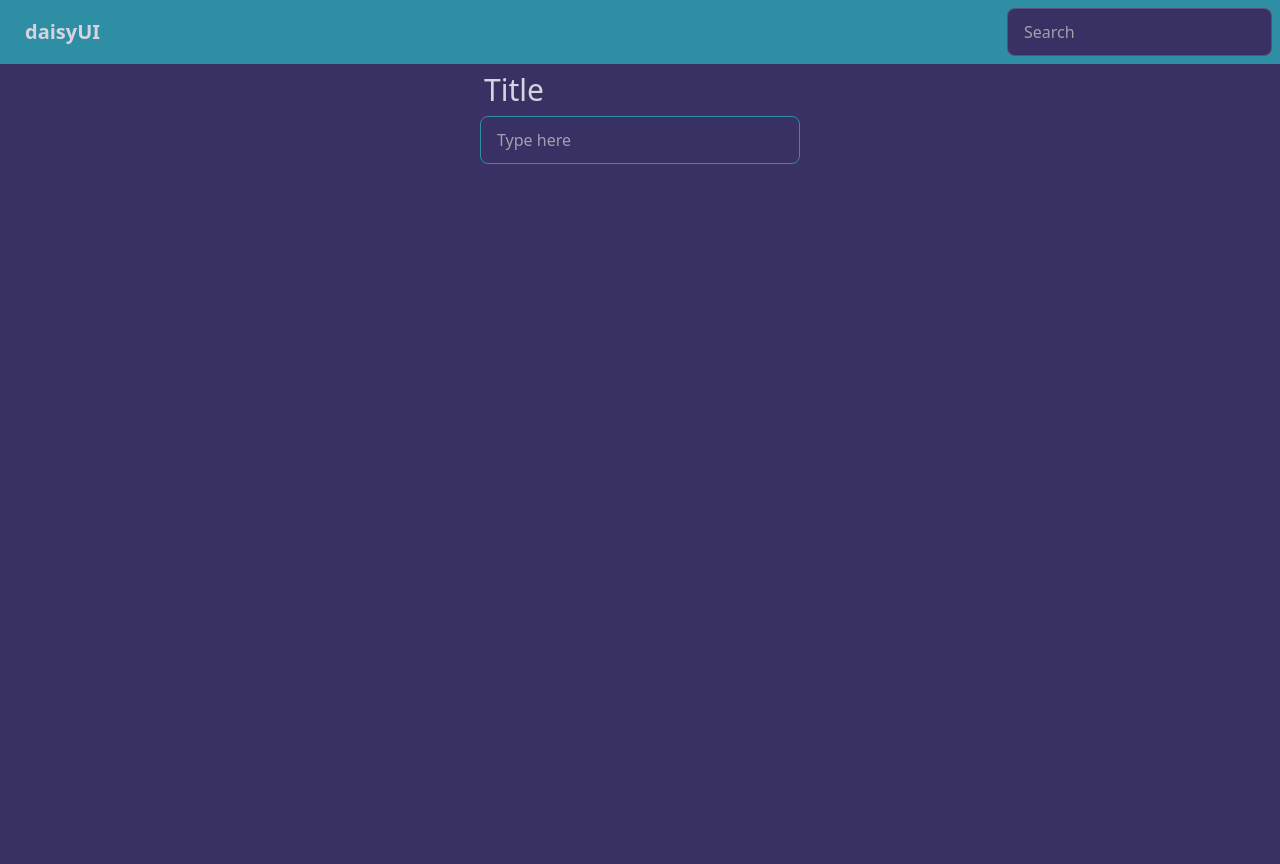
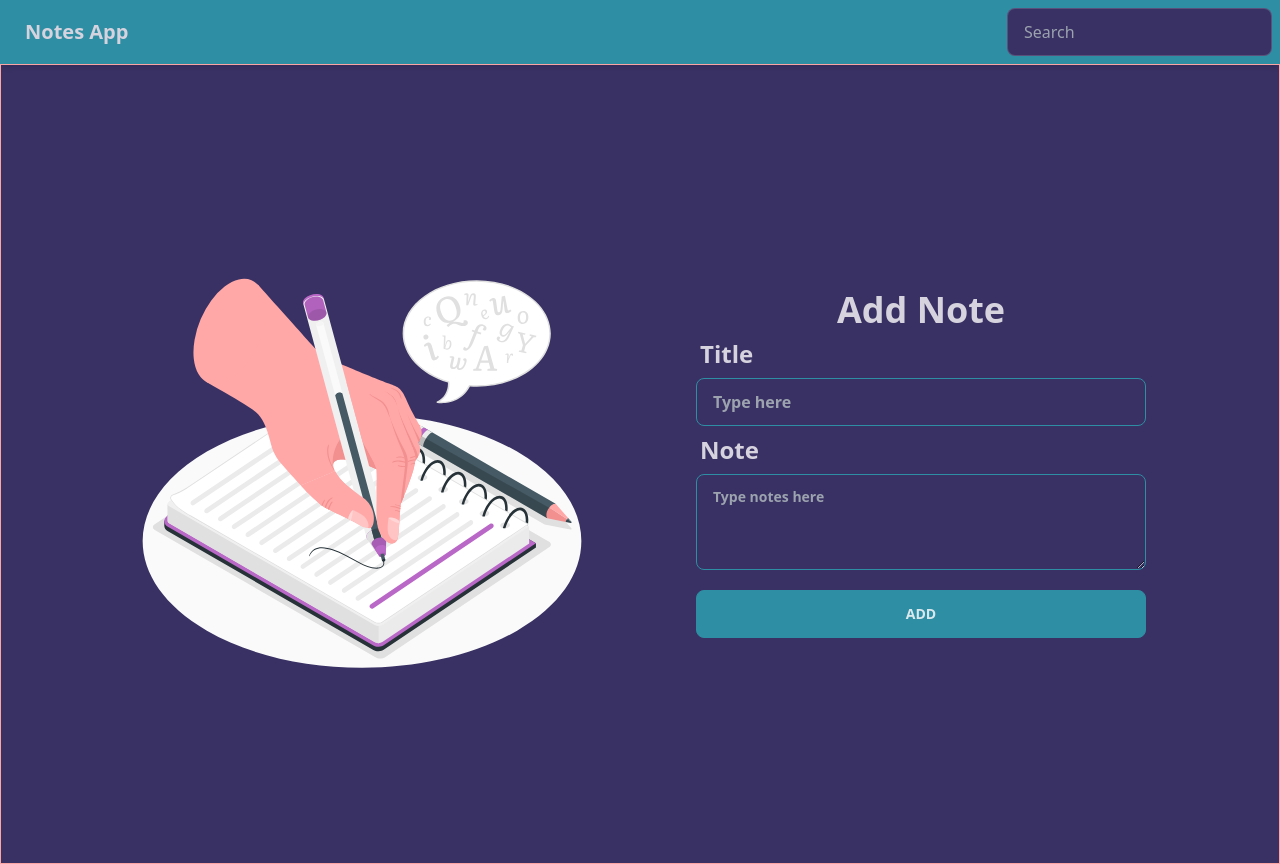
Before and after one commit to RaihanSyahSP/notes-app-submission, a React (Vite) app: page / in a window 1280 px wide. Before the commit the page ends 800 px from the top, so only its background shows below. Built offline with nearby package versions, Linux system fonts and the light colour scheme.

Commit message:
feat: add notes functionality

```diff
--- a/src/components/Navbar.jsx
+++ b/src/components/Navbar.jsx
@@ -6,13 +6,18 @@ const Navbar = () => {
 
     return (
       <nav>
-        <div className="navbar bg-secondary w-full">
+        <div className="navbar bg-secondary w-full shadow-md">
             <div className="flex-1">
-                <a className="btn btn-ghost normal-case text-xl">daisyUI</a>
+                <a className="btn btn-ghost normal-case text-xl">Notes App</a>
             </div>
             <div className="flex-none gap-2">
                 <div className="form-control">
-                    <input type="text" placeholder="Search" className="input input-bordered w-24 md:w-auto" onChange={inputSearchChangeHandler}/>
+                    <input
+                        type="text"
+                        placeholder="Search"
+                        className="input input-bordered w-24 md:w-auto"
+                        onChange={inputSearchChangeHandler}
+                    />
                 </div>
             </div>
         </div>
--- a/src/components/NotesApp.jsx
+++ b/src/components/NotesApp.jsx
@@ -1,12 +1,32 @@
+import { useEffect, useState } from "react"
 import Navbar from "./Navbar"
 import NotesInput from "./NotesInput"
-
+import { getInitialData } from "../utils/data"
 
 const NotesApp = () => {
+
+    const [notes, setNotes] = useState(getInitialData())
+
+    const onAddNotesHandler = ({title, body, createdAt, archived}) => {
+        setNotes(prevState => {
+            return [...prevState, {
+                id: +new Date(),
+                title,
+                body,
+                createdAt,
+                archived
+            }]
+        })
+    }
+
+    useEffect(() => {
+        console.log(notes)
+    }, [notes])
+
   return (
     <div className="mx-auto h-screen">
         <Navbar />
-        <NotesInput />
+        <NotesInput addNotes={onAddNotesHandler}/>
     </div>
   )
 }
--- a/src/components/NotesInput.jsx
+++ b/src/components/NotesInput.jsx
@@ -1,13 +1,64 @@
+import { useState } from "react"
 
-const NotesInput = () => {
+
+const NotesInput = ({addNotes}) => {
+    const [title, setTitle] = useState("")
+    const [body, setBody] = useState("")
+
+    const onTitleChangeHandler = (e) => {
+        setTitle(e.target.value)
+    }
+
+    const onBodyChangeHandler = (e) => {
+        setBody(e.target.value)
+    }
+
+    const onFormSubmitHandler = (e) => {
+        e.preventDefault()
+        addNotes({
+            title,
+            body,
+            createdAt: new Date().toISOString(),
+            archived: false
+        })
+        setTitle("")
+        setBody("")
+    }
+
+
   return (
-    <div className="">
-      <div className="form-control w-full max-w-xs mx-auto">
-        <label className="label" htmlFor="title">
-          <span className="label-text text-3xl">Title</span>
-        </label>
-        <input type="text" placeholder="Type here" id="title" className="input input-bordered input-secondary w-full max-w-xs" />
-      </div>
+      <div className="flex border border-red-300 max-w-screen mx-auto gap-8 px-5 items-center justify-between h-screen xl:px-24">
+        <div className="hidden w-[45opx] px-10 md:block">
+            <img src="../public/write.svg" width="450px"></img>
+        </div>
+       <aside className="flex flex-col font-semibold w-full mx-auto items-center lg:w-[450px] ">
+            <h1 className="text-2xl lg:text-4xl">Add Note</h1>
+            <form className="form-control w-full max-w-lg" onSubmit={onFormSubmitHandler}>
+                <label className="label" htmlFor="title">
+                    <span className="label-text text-xl lg:text-2xl">Title</span>
+                </label>
+                <input
+                    type="text"
+                    placeholder="Type here"
+                    id="title"
+                    value={title}
+                    onChange={onTitleChangeHandler}
+                    className="input input-bordered input-secondary w-full max-w-lg"
+                />
+                  <label className="label" htmlFor="notes">
+                    <span className="label-text text-xl lg:text-2xl">Note</span>
+                </label>
+                <textarea
+                    className="textarea textarea-bordered textarea-secondary h-24"
+                    id="notes"
+                    placeholder="Type notes here"
+                    value={body}
+                    onChange={onBodyChangeHandler}
+                >
+                </textarea>
+                <button className="btn btn-secondary mt-5" type="submit">Add</button>
+            </form>
+        </aside>
     </div>
   );
 }
```
Also changed, not shown: .eslintrc.cjs, public/write.svg (added).
